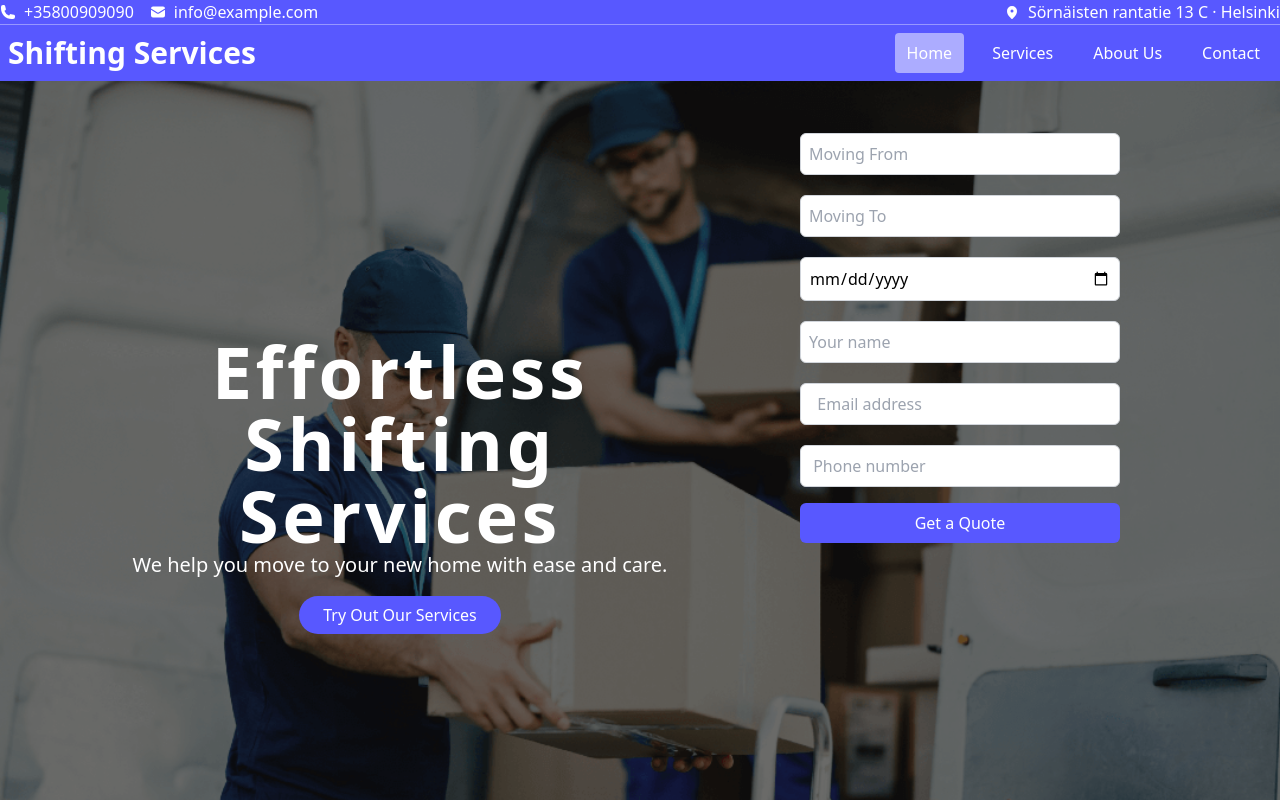
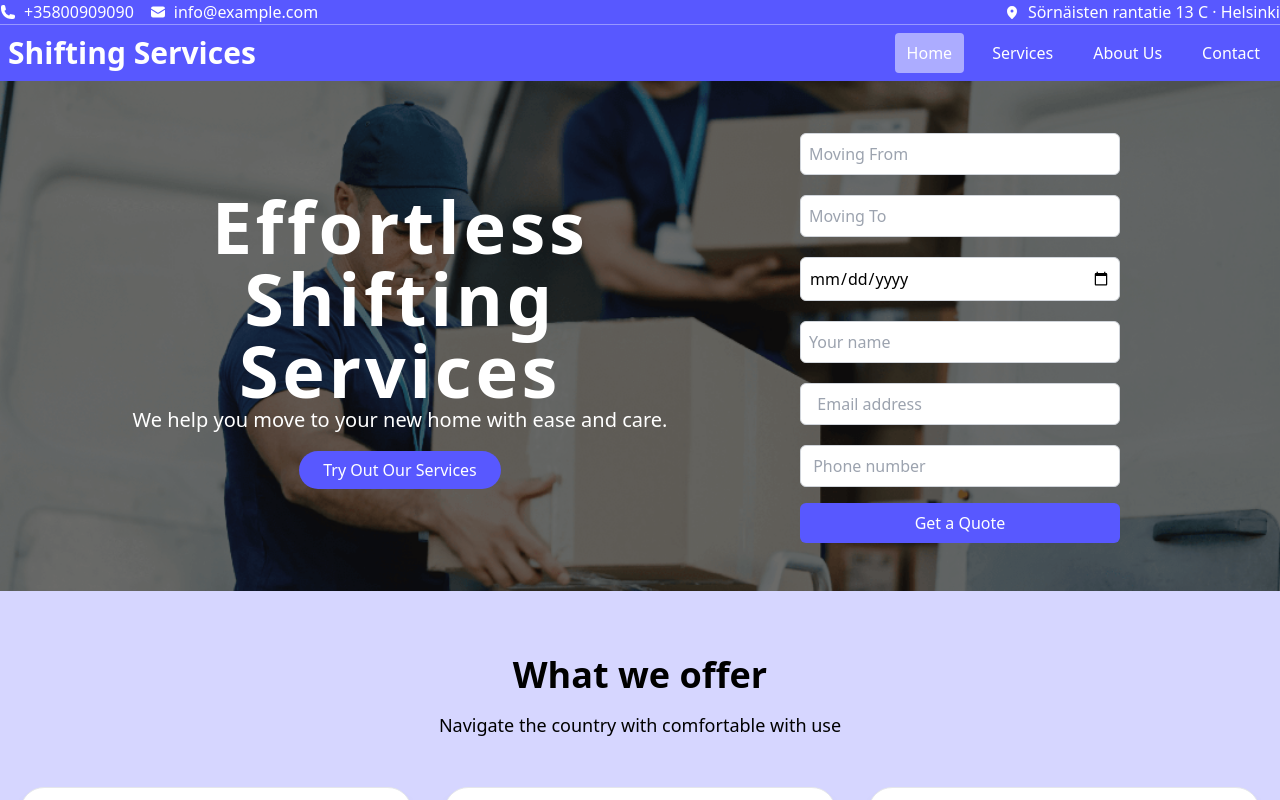
Before and after one commit to AleyaSiddika/shifting-app, a React (Vite) app: page / in a window 1280 px wide. Shown: the top 800 px of the page. Built offline with nearby package versions, Linux system fonts and the light colour scheme.

Commit message:
hero section title fixes

```diff
--- a/src/components/Hero.jsx
+++ b/src/components/Hero.jsx
@@ -14,9 +14,9 @@ const Hero = () => {
       style={{ backgroundImage: `url(${vanImage})` }}
     >
       <div className="absolute inset-0 bg-black   opacity-60"></div>
-      <div className="relative md:flex">
+      <div className="relative md:flex items-center">
         <div className="md:w-1/2">
-          <div className="container md:ml-12 lg:ml-20 mx-auto flex items-center justify-center min-h-96 md:h-screen relative z-10">
+          <div className="container md:ml-12 lg:ml-20 mx-auto flex items-center justify-center min-h-96 relative z-10">
             <div className="text-center text-white">
               <h1 className="text-4xl md:text-5xl lg:text-7xl font-bold tracking-wider ">
                 Effortless Shifting Services
```
